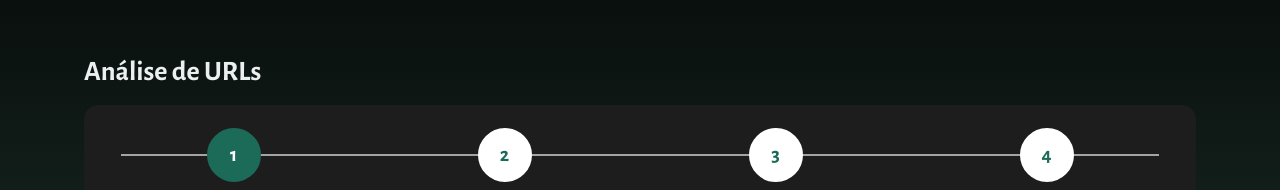
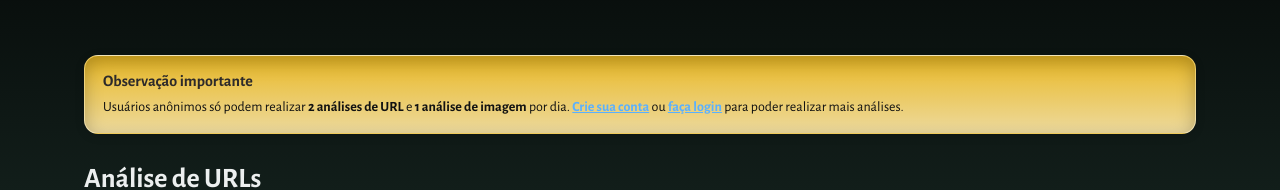
Before and after one commit to veracity-pfc/veracity-web, a React (Vite) app: page /instructions in a window 1280 px wide. Shown: the part 197-387 px from the top of the page. Built offline with nearby package versions, Linux system fonts and the light colour scheme; no server answers.

Commit message:
Adicionando alerta na tela de instruções.

```diff
--- a/src/pages/Instructions/Instructions.module.css
+++ b/src/pages/Instructions/Instructions.module.css
@@ -13,6 +13,53 @@
     align-items: center;
     display: flex;
     justify-content: center;
+}
+
+.noticeWrap {
+    margin: 18px auto 28px;
+}
+
+.notice {
+
+    border-radius: 14px;
+    padding: 16px 18px;
+    background: linear-gradient(180deg, #e9b824 0%, #edda9e 100%);
+    color: #0e0e0e;
+    border: 1px solid rgba(255, 255, 255, 0.25);
+    box-shadow: 0 6px 18px rgba(0, 0, 0, 0.25) inset, 0 2px 10px rgba(0, 0, 0, 0.15);
+}
+
+.noticeHeader {
+    display: flex;
+    align-items: center;
+    gap: 10px;
+    margin-bottom: 6px;
+}
+
+.noticeTitle {
+    margin: 0;
+    color: #2d2a2a;
+    font-size: 16px;
+    font-weight: 800;
+}
+
+.noticeBody {
+    margin: 0;
+    line-height: 1.45;
+    font-size: 14px;
+    color: #111;
+}
+
+.noticeLink {
+    text-decoration: underline;
+    font-weight: 700;
+    color: #5AB0FF;
+}
+
+.noticeLink:focus,
+.noticeLink:hover {
+    text-decoration: none;
+    opacity: .95;
 }
 
 .steps-wrap {
@@ -79,9 +126,29 @@
     opacity: .95;
 }
 
+
 @media (max-width: 670px) {
     .instructions-title {
         font-size: 22px;
+    }
+
+    .instructions-h1 {
+        font-size: 36px !important;
+        text-align: center;
+        padding: 0 10px;
+    }
+
+    .notice {
+        padding: 14px;
+        border-radius: 12px;
+    }
+
+    .noticeTitle {
+        font-size: 15px;
+    }
+
+    .noticeBody {
+        font-size: 13px;
     }
 
     .step-btn {
--- a/src/pages/Instructions/Instructions.tsx
+++ b/src/pages/Instructions/Instructions.tsx
@@ -1,4 +1,5 @@
-import React, { JSX, useState } from 'react';
+import React, { JSX, useMemo, useState } from 'react';
+import { Link } from 'react-router-dom';
 import styles from './Instructions.module.css';
 
 const cx = (...xs: Array<string | false | null | undefined>) => xs.filter(Boolean).join(' ');
@@ -56,12 +57,40 @@ function Steps({ title, steps }: { title: string; steps: Step[] }): JSX.Element
   );
 }
 
+function ImportantNotice(): JSX.Element {
+  return (
+    <section className={cx(styles.noticeWrap, 'container')} aria-labelledby="important-notes-title">
+      <div className={styles.notice}>
+        <div className={styles.noticeHeader}>
+          <h3 id="important-notes-title" className={styles.noticeTitle}>Observação importante</h3>
+        </div>
+        <p className={styles.noticeBody}>
+          Usuários anônimos só podem realizar <strong>2 análises de URL</strong> e <strong>1 análise de imagem</strong> por dia.{' '}
+          <Link to="/sign-up" className={styles.noticeLink}>Crie sua conta</Link> ou{' '}
+          <Link to="/login" className={styles.noticeLink}>faça login</Link> para poder realizar mais análises.
+        </p>
+      </div>
+    </section>
+  );
+}
+
 export default function Instructions(): JSX.Element {
+  const isAnonymous = useMemo(() => {
+    try {
+      return !localStorage.getItem('veracity_token');
+    } catch {
+      return true;
+    }
+  }, []);
+
   return (
     <main>
       <section className="hero">
         <h1 className={styles['instructions-h1']}>Como utilizar a plataforma</h1>
       </section>
+
+      {isAnonymous && <ImportantNotice />}
+
       <Steps title="Análise de URLs" steps={urlSteps} />
       <Steps title="Análise de imagens" steps={imageSteps} />
     </main>
```
